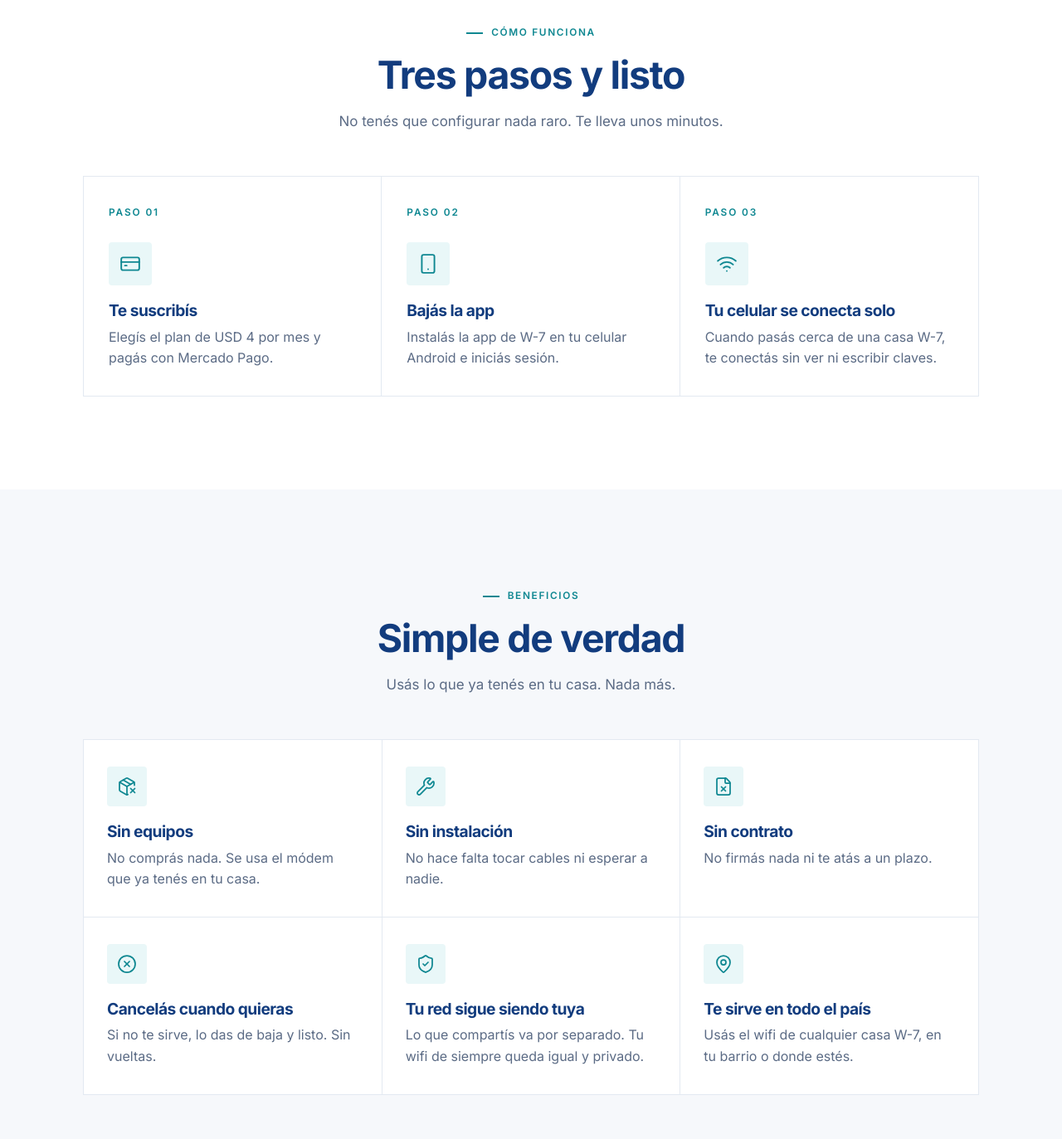
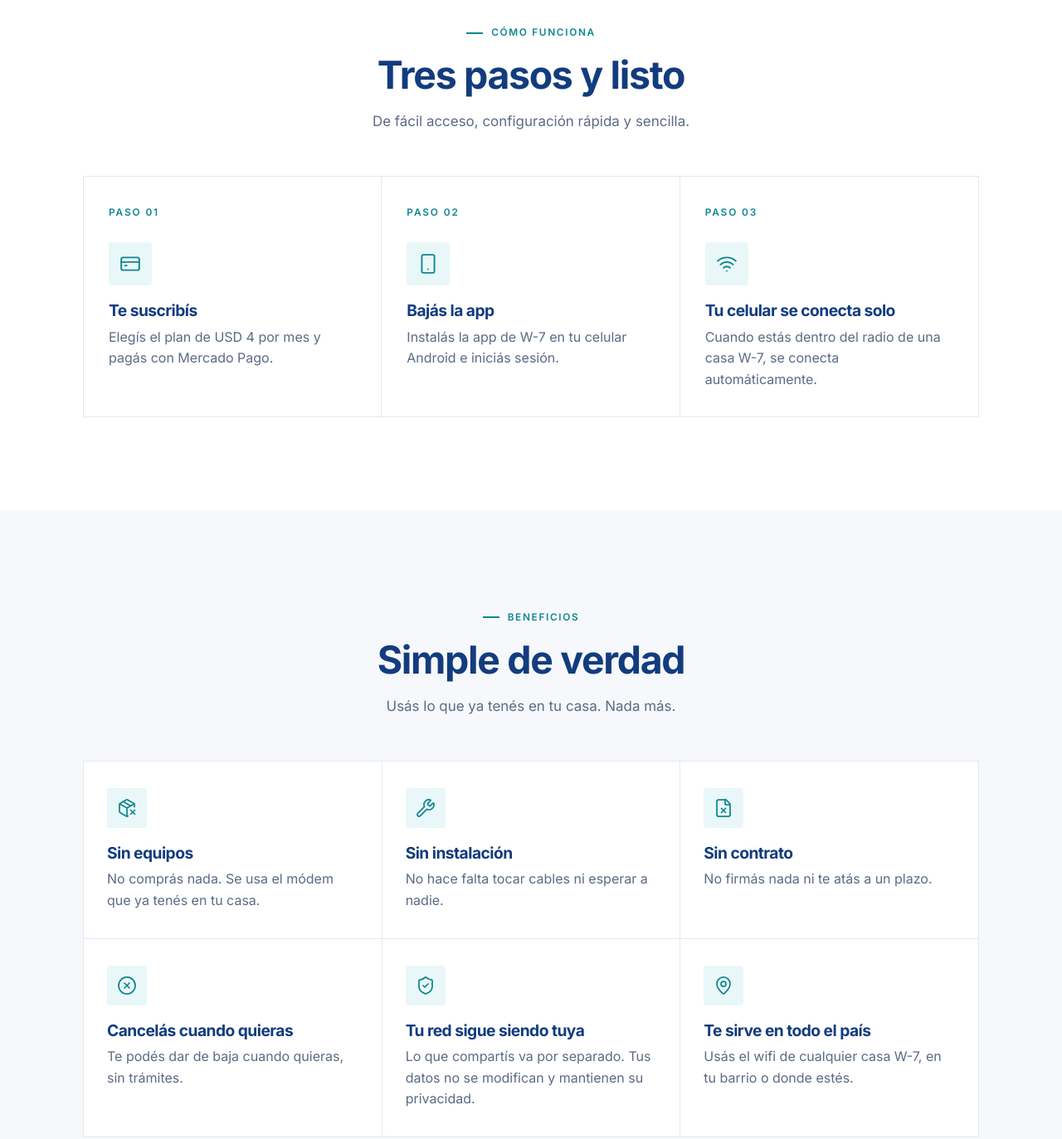
Before and after one commit to Guillemuhana/w7web-, a plain HTML site: page index.html in a window 1280 px wide. Shown: the part 860-2233 px from the top of the page at 83% size. Drawn offline with nearby package versions, Linux system fonts and the light colour scheme.

Commit message:
Textos más amables: configuración sencilla, conexión automática, baja sin trámites y privacidad
Co-Authored-By: Claude Opus 5.5 <noreply@anthropic.com>

```diff
--- a/index.html
+++ b/index.html
@@ -182,6 +182,15 @@ footer .logo{color:#fff}
 .reveal.in{opacity:1;transform:none}
 @media (prefers-reduced-motion:reduce){*{animation:none!important;transition:none!important}.reveal{opacity:1;transform:none}html{scroll-behavior:auto}}
 
+/* Celular: títulos sin palabras sueltas, nada se sale de la pantalla, links cómodos para el dedo */
+h1,h2,h3{text-wrap:balance}
+.contact-grid > *,.share-grid > *,.hero-grid > *{min-width:0}
+.btn-wa{padding:0 18px;text-align:center}
+.foot-links a{display:inline-flex;align-items:center;min-height:44px}
+.login{display:inline-flex;align-items:center;min-height:44px}
+@media (max-width:899px){body{padding-bottom:env(safe-area-inset-bottom)}}
+@media (max-width:359px){.wrap{padding:0 16px}.box{padding:28px 20px}.btn{padding:0 20px}}
+
 /* Tablet / escritorio */
 @media (min-width:640px){
   .cta-row{flex-direction:row}
@@ -326,7 +335,7 @@ footer .logo{color:#fff}
     <div class="center reveal">
       <span class="eyebrow">Cómo funciona</span>
       <h2>Tres pasos y listo</h2>
-      <p class="lead">No tenés que configurar nada raro. Te lleva unos minutos.</p>
+      <p class="lead">De fácil acceso, configuración rápida y sencilla.</p>
     </div>
     <div class="steps">
       <article class="step reveal">
@@ -345,7 +354,7 @@ footer .logo{color:#fff}
         <span class="step-num">03</span>
         <div class="ico"><i data-lucide="wifi"></i></div>
         <h3>Tu celular se conecta solo</h3>
-        <p>Cuando pasás cerca de una casa W-7, te conectás sin ver ni escribir claves.</p>
+        <p>Cuando estás dentro del radio de una casa W-7, se conecta automáticamente.</p>
       </article>
     </div>
   </div>
@@ -363,8 +372,8 @@ footer .logo{color:#fff}
       <div class="card reveal"><div class="ico"><i data-lucide="package-x"></i></div><div><h3>Sin equipos</h3><p>No comprás nada. Se usa el módem que ya tenés en tu casa.</p></div></div>
       <div class="card reveal"><div class="ico"><i data-lucide="wrench"></i></div><div><h3>Sin instalación</h3><p>No hace falta tocar cables ni esperar a nadie.</p></div></div>
       <div class="card reveal"><div class="ico"><i data-lucide="file-x"></i></div><div><h3>Sin contrato</h3><p>No firmás nada ni te atás a un plazo.</p></div></div>
-      <div class="card reveal"><div class="ico"><i data-lucide="circle-x"></i></div><div><h3>Cancelás cuando quieras</h3><p>Si no te sirve, lo das de baja y listo. Sin vueltas.</p></div></div>
-      <div class="card reveal"><div class="ico"><i data-lucide="shield-check"></i></div><div><h3>Tu red sigue siendo tuya</h3><p>Lo que compartís va por separado. Tu wifi de siempre queda igual y privado.</p></div></div>
+      <div class="card reveal"><div class="ico"><i data-lucide="circle-x"></i></div><div><h3>Cancelás cuando quieras</h3><p>Te podés dar de baja cuando quieras, sin trámites.</p></div></div>
+      <div class="card reveal"><div class="ico"><i data-lucide="shield-check"></i></div><div><h3>Tu red sigue siendo tuya</h3><p>Lo que compartís va por separado. Tus datos no se modifican y mantienen su privacidad.</p></div></div>
       <div class="card reveal"><div class="ico"><i data-lucide="map-pin"></i></div><div><h3>Te sirve en todo el país</h3><p>Usás el wifi de cualquier casa W-7, en tu barrio o donde estés.</p></div></div>
     </div>
   </div>
```
